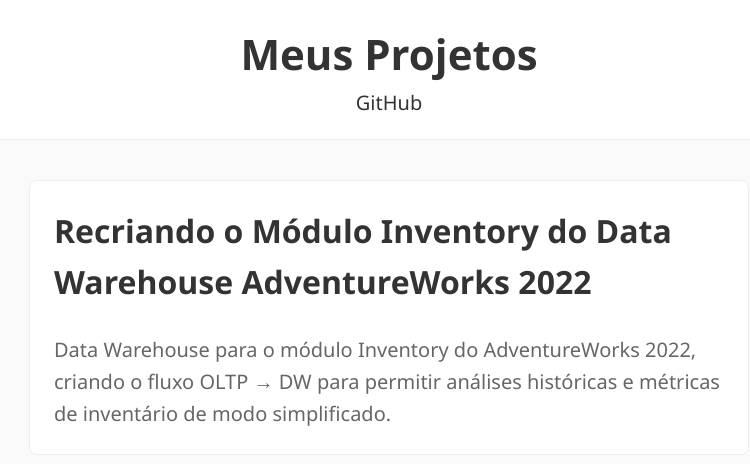
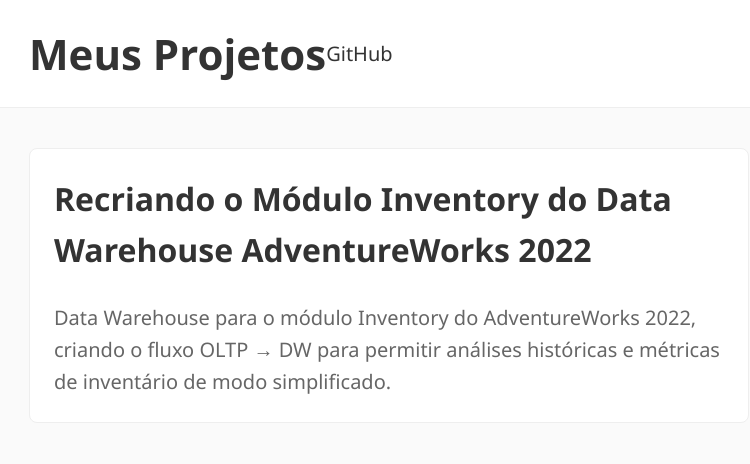
Before and after one commit to Leonardo-Bonani/leonardobonani.github.io, a plain HTML site: page index.html in a window 1280 px wide. Shown: the whole page, without its empty margins (251-1001 px from the left). Drawn offline with Linux system fonts and the light colour scheme.

Commit message:
Update index.html

```diff
--- a/index.html
+++ b/index.html
@@ -22,11 +22,13 @@
     border-bottom: 1px solid #eee;
     position: sticky;
     top: 0;
+  }
 
+    .header-container {
+    max-width: 720px;
+    margin: 0 auto;
     display: flex;
-    flex-direction: column;   /* coloca itens um embaixo do outro */
-    justify-content: center;  /* centraliza verticalmente dentro do header */
-    align-items: center;      /* centraliza horizontalmente */
+    align-items: center;
   }
 
   header h1 {
@@ -77,9 +79,12 @@
 <body>
 
 <header>
-  <h1>Meus Projetos</h1>
-  <a href="https://github.com/leonardo-bonani" class="github-link" target="_blank">GitHub</a>
+  <div class="header-container">
+    <h1>Meus Projetos</h1>
+    <a href="https://github.com/leonardo-bonani" class="github-link" target="_blank">GitHub</a>
+  </div>
 </header>
+
 
 
 <div class="container">
```
